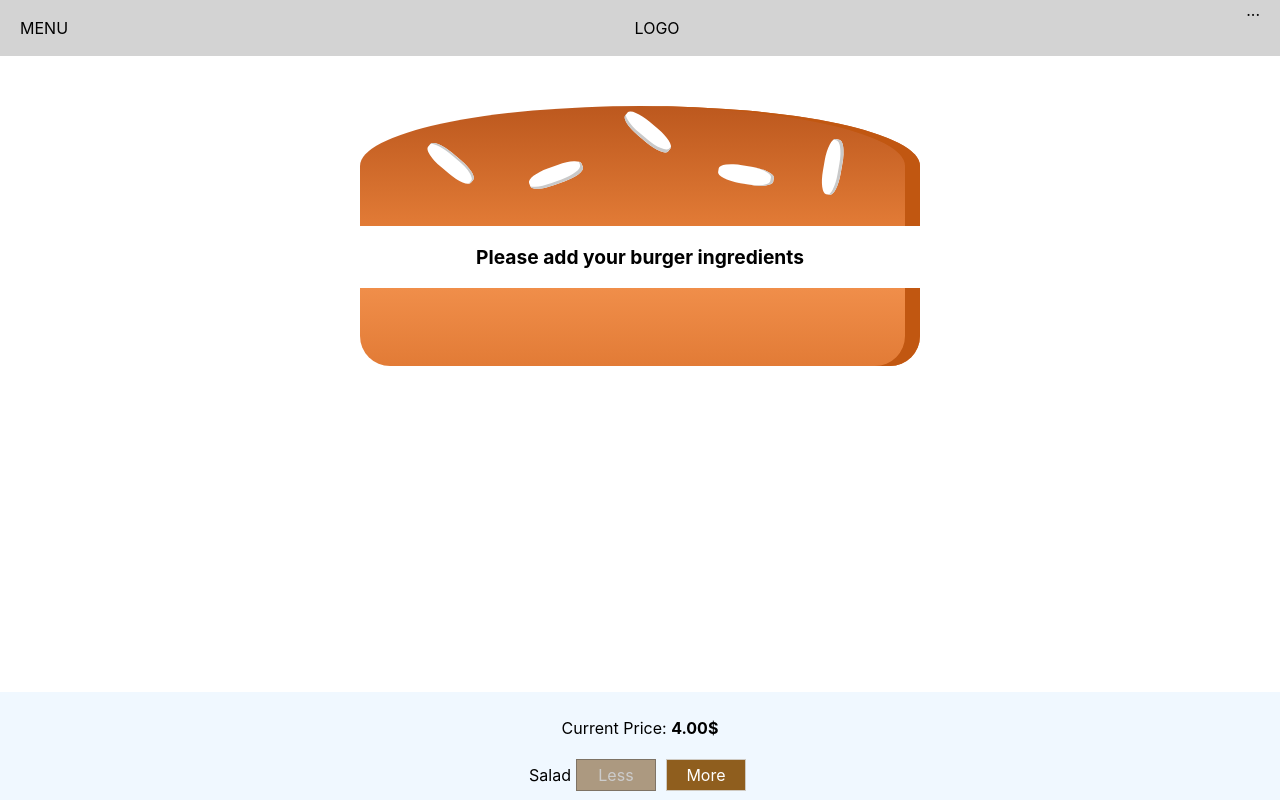
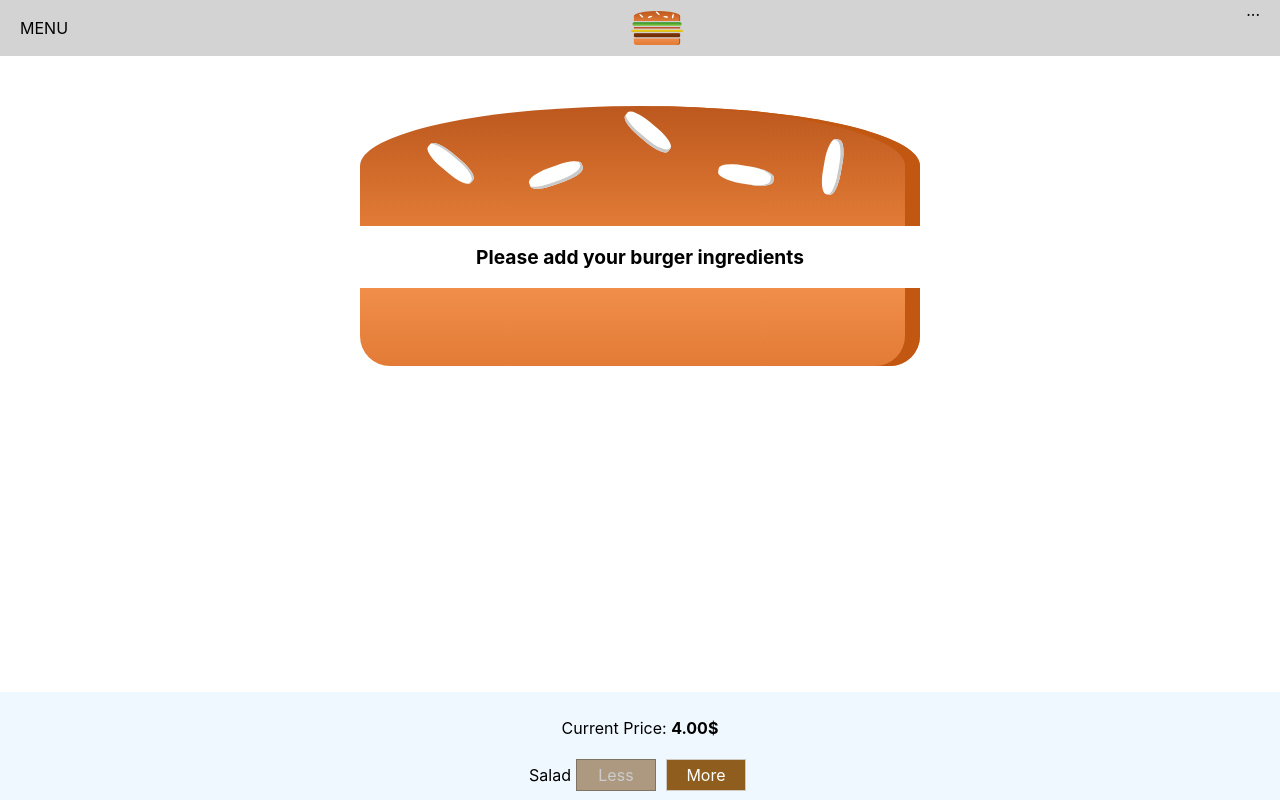
Before and after one commit to StefanK2ff/burger-builder-app, a React (Create React App) app: page / in a window 1280 px wide. Shown: the top 800 px of the page. Built offline with nearby package versions, Linux system fonts and the light colour scheme.

Commit message:
Logo implemented

```diff
--- /dev/null
+++ b/src/components/Logo/Logo.js
@@ -0,0 +1,11 @@
+import React from 'react'
+import burgerLogo from "../../assets/images/burger-logo.png"
+import classes from "./Logo.module.css"
+
+export default function Logo() {
+    return (
+        <div className={classes.Logo}>
+            <img src={burgerLogo} alt="logo"/>
+        </div>
+    )
+}
--- /dev/null
+++ b/src/components/Logo/Logo.module.css
@@ -0,0 +1,8 @@
+.Logo {
+    padding: 8px;
+    height: 60%
+}
+
+.Logo img {
+    height: 100%
+}
--- a/src/components/Navigation/Toolbar/Toolbar.js
+++ b/src/components/Navigation/Toolbar/Toolbar.js
@@ -1,11 +1,12 @@
 import React from 'react'
 import classes from "./Toolbar.module.css"
+import Logo from '../../Logo/Logo'
 
 function toolbar() {
     return (
         <header className={classes.Toolbar}>
             <div>MENU</div>
-            <div>LOGO</div>
+           <Logo />
             <nav>...</nav>
         </header>
     )
```
Also changed, not shown: src/assets/images/burger-logo.png (added).
